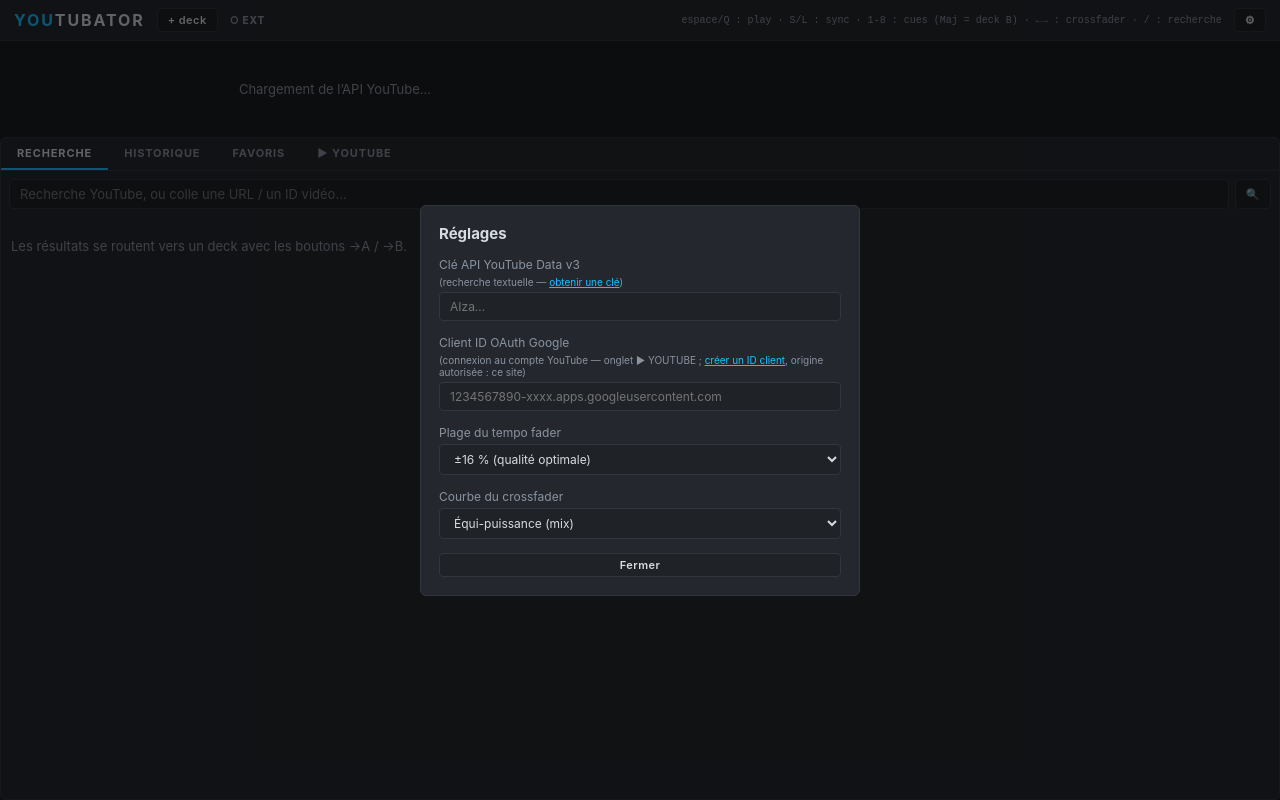
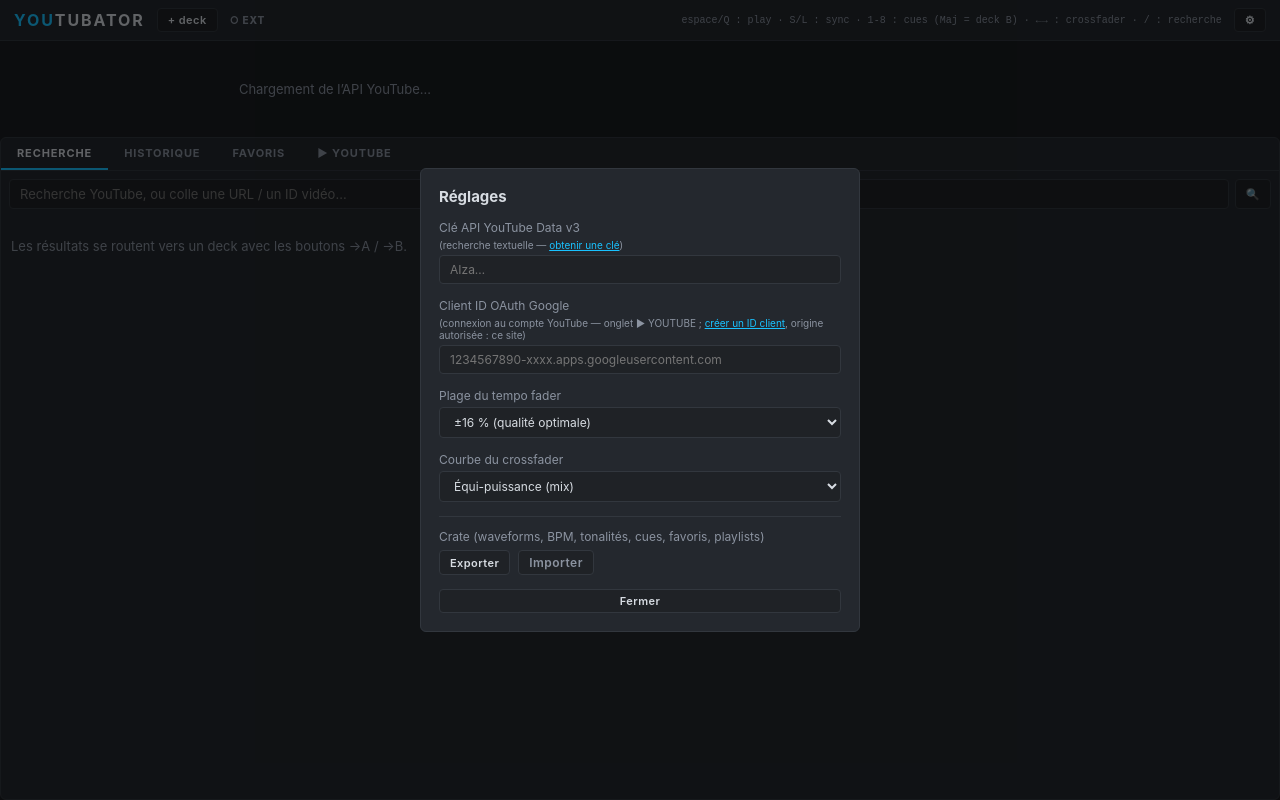
Before and after one commit to yrbane/youtubator, a Svelte app in the folder apps/web/: page / in a window 1280 px wide. Both pictures are taken after a click on the button "Réglages". Built offline with nearby package versions, Linux system fonts and the light colour scheme; what potard would draw is missing.

Commit message:
feat: export/import du crate en JSON (⚙ Réglages)
Tout le patrimoine local (dossiers par vidéo, favoris, playlists) exporté
en un fichier ; import avec validation (TDD) et fusion — le dossier le
plus récent gagne. Pour partager entre machines ou entre potes.

```diff
--- a/apps/web/src/components/Settings.svelte
+++ b/apps/web/src/components/Settings.svelte
@@ -6,8 +6,35 @@
 
   let { mixer, onClose }: { mixer: Mixer; onClose: () => void } = $props();
 
+  import { exportCrate, importCrate } from '../lib/crate.js';
+
   let apiKey = $state(getApiKey() ?? '');
   let clientId = $state(getClientId() ?? '');
+  let crateStatus = $state<string | null>(null);
+
+  async function doExport(): Promise<void> {
+    const crate = await exportCrate();
+    const blob = new Blob([JSON.stringify(crate)], { type: 'application/json' });
+    const a = document.createElement('a');
+    a.href = URL.createObjectURL(blob);
+    a.download = `youtubator-crate-${new Date().toISOString().slice(0, 10)}.json`;
+    a.click();
+    URL.revokeObjectURL(a.href);
+    crateStatus = `Exporté : ${crate.waveforms.length} morceaux analysés, ${crate.favorites.length} favoris, ${crate.playlists.length} playlists.`;
+  }
+
+  async function doImport(e: Event): Promise<void> {
+    const file = (e.target as HTMLInputElement).files?.[0];
+    if (!file) return;
+    try {
+      const counts = await importCrate(JSON.parse(await file.text()));
+      crateStatus = counts
+        ? `Importé : ${counts.waveforms} dossiers mis à jour, ${counts.favorites} favoris, ${counts.playlists} playlists.`
+        : 'Fichier invalide (pas un crate Youtubator).';
+    } catch {
+      crateStatus = 'Fichier illisible.';
+    }
+  }
 </script>
 
 <div class="backdrop" onclick={onClose} role="presentation">
@@ -69,6 +96,17 @@
       </select>
     </label>
 
+    <div class="crate">
+      <span>Crate (waveforms, BPM, tonalités, cues, favoris, playlists)</span>
+      <div class="crate-actions">
+        <button class="btn" onclick={() => void doExport()}>Exporter</button>
+        <label class="btn">
+          Importer<input type="file" accept="application/json" hidden onchange={(e) => void doImport(e)} />
+        </label>
+      </div>
+      {#if crateStatus}<small>{crateStatus}</small>{/if}
+    </div>
+
     <button class="btn" onclick={onClose}>Fermer</button>
   </div>
 </div>
@@ -108,6 +146,21 @@
     color: var(--yt-deck-a);
   }
 
+  .crate {
+    display: flex;
+    flex-direction: column;
+    gap: 6px;
+    color: var(--yt-text-dim);
+    font-size: 12px;
+    border-top: 1px solid var(--yt-border);
+    padding-top: 12px;
+  }
+
+  .crate-actions {
+    display: flex;
+    gap: 8px;
+  }
+
   input,
   select {
     background: var(--yt-panel-deep);
--- /dev/null
+++ b/apps/web/src/lib/crate.ts
@@ -0,0 +1,52 @@
+import { db, type Favorite, type Playlist, type WaveformRecord } from './library.js';
+
+export interface CrateExport {
+  schema: 1;
+  exportedAt: number;
+  waveforms: WaveformRecord[];
+  favorites: Favorite[];
+  playlists: Playlist[];
+}
+
+/** Valide un crate importé (structure minimale) ; null si invalide. */
+export function validateCrate(data: unknown): CrateExport | null {
+  if (typeof data !== 'object' || data === null) return null;
+  const crate = data as Record<string, unknown>;
+  if (crate['schema'] !== 1) return null;
+  for (const key of ['waveforms', 'favorites', 'playlists']) {
+    if (!Array.isArray(crate[key])) return null;
+  }
+  const waveforms = crate['waveforms'] as unknown[];
+  if (waveforms.some((w) => typeof (w as { videoId?: unknown }).videoId !== 'string')) return null;
+  return data as CrateExport;
+}
+
+/** Exporte tout le crate : dossiers par vidéo, favoris, playlists. */
+export async function exportCrate(): Promise<CrateExport> {
+  const [waveforms, favorites, playlists] = await Promise.all([
+    db.waveforms.toArray(),
+    db.favorites.toArray(),
+    db.playlists.toArray(),
+  ]);
+  return { schema: 1, exportedAt: Date.now(), waveforms, favorites, playlists };
+}
+
+/**
+ * Importe un crate (fusion par clé : le plus récent gagne pour les
+ * waveforms, put simple pour favoris/playlists).
+ */
+export async function importCrate(data: unknown): Promise<{ waveforms: number; favorites: number; playlists: number } | null> {
+  const crate = validateCrate(data);
+  if (!crate) return null;
+  let waveformCount = 0;
+  for (const record of crate.waveforms) {
+    const existing = await db.waveforms.get(record.videoId);
+    if (!existing || (record.updatedAt ?? 0) > (existing.updatedAt ?? 0)) {
+      await db.waveforms.put(record);
+      waveformCount++;
+    }
+  }
+  await db.favorites.bulkPut(crate.favorites);
+  await db.playlists.bulkPut(crate.playlists);
+  return { waveforms: waveformCount, favorites: crate.favorites.length, playlists: crate.playlists.length };
+}
```
Also changed, not shown: 1 other file (tests, documents, lock files or other folders).
